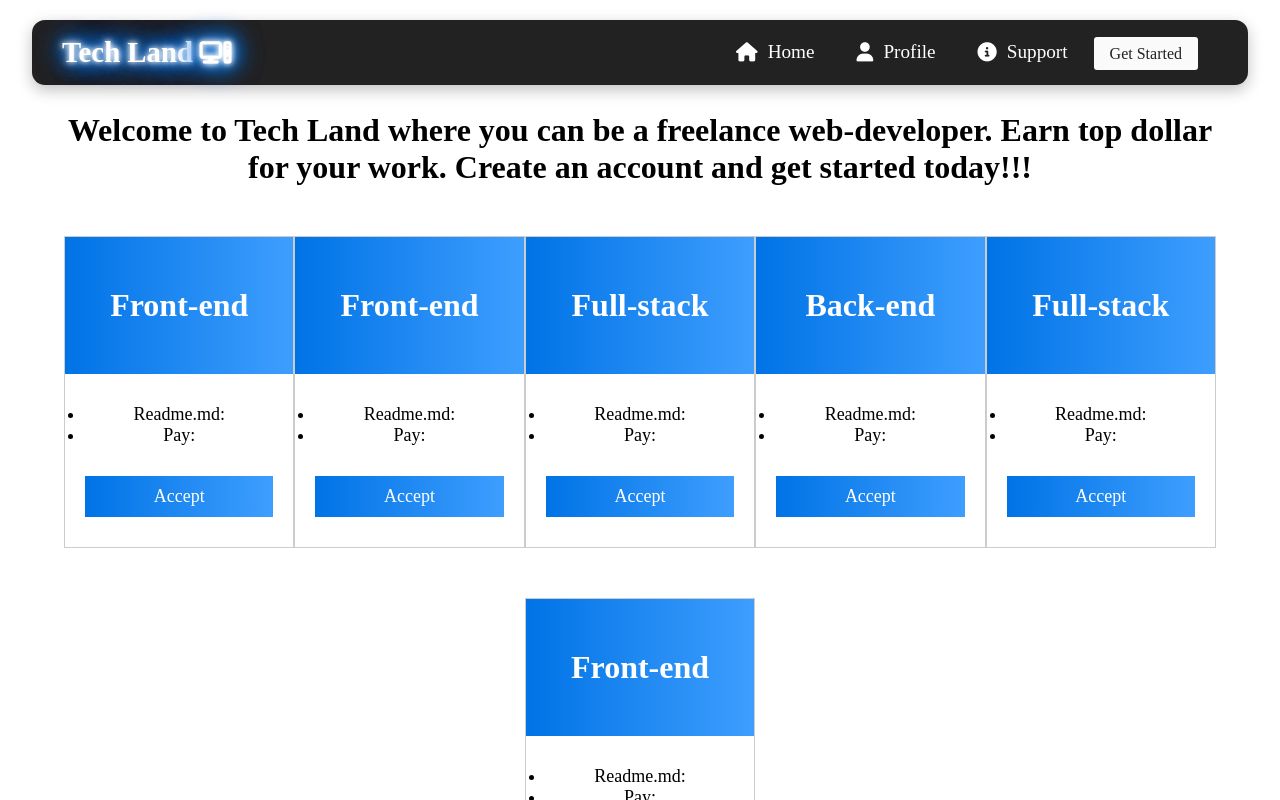
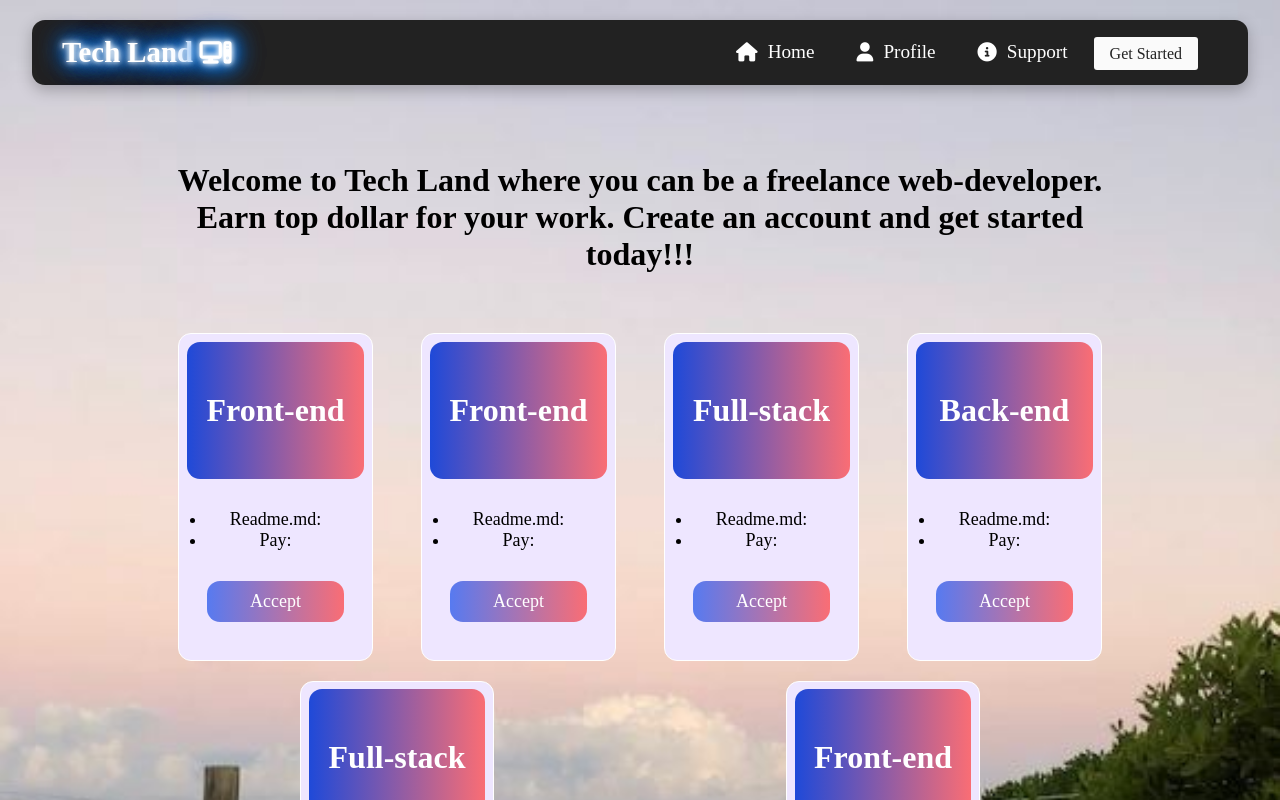
Before and after one commit to richardwilborn/Tech-Land, a React (Create React App) app: page / in a window 1280 px wide. Shown: the top 800 px of the page. Built offline with nearby package versions, Linux system fonts and the light colour scheme.

Commit message:
updates on css.

```diff
--- a/src/Components/Home.js
+++ b/src/Components/Home.js
@@ -5,6 +5,7 @@ import React from 'react'
 function Home(){
 
     return (<>
+    <div className="home-container">
     <div class="container">
     <div class="heading">
       <h1>Welcome to Tech Land where you can be a freelance web-developer. Earn top dollar for your
@@ -86,6 +87,7 @@ function Home(){
       </div>
     </div>
   </div>
+  </div>
     </>
     );
 }
--- a/src/Components/Login.js
+++ b/src/Components/Login.js
@@ -1,7 +1,61 @@
-import React from "react"
+import "./Styles/GetStarted.css"
+import React from "react";
 
-const Login = () => {
-    return <div>Login</div>
-};
 
-export default Login;
+
+
+function GetStarted(){
+
+    return (<>
+    <div className="loginBody">
+    <div className="gsContainer">
+        <div className="loginContainer">
+            <input id="item1" type="radio" name="item" className="signIn" checked></input><label htmlFor="item1" className="item">Sign In</label>
+            <input id="item2" type="radio" name="item" className="signUp" checked></input><label htmlFor="item2" className="item">Sign Up</label>
+            <div className="loginForm">
+                <div className="signInHtm">
+                    <div className="group">
+                        <input placeholder="Username" id="user" type="text" className="input"></input>
+                    </div>
+                    <div className="group">
+                        <input placeholder="Password" id="pass" type="password" className="input" datatype="password"></input>
+                    </div>
+                    <div className="group">
+                        <input type="submit" className="button" ></input>
+                    </div>
+                        <div className="hr"></div>
+                        <div className="footer">
+                            <a href="#" >Forgot Password?</a>
+                        </div>
+                </div>
+                <div className="signUpHtm">
+                    <div className="group">
+                        <input placeholder="Username" id="user" type="text" className="input"></input>
+                    </div>
+                    <div className="group">
+                        <input placeholder="Email address" id="pass" type="text" className="input"></input>
+                    </div>
+                    <div className="group">
+                        <input placeholder="Password" id="pass" type="password" className="input" datatype="password"></input>
+                    </div>
+                    <div className="group">
+                        <input placeholder="Repeat password" id="pass" type="password" className="input" datatype="password"></input>
+                    </div>
+                    <div className="group">
+                        <input  type="submit" className="button"></input>
+                    </div>
+                    <div className="hr"></div>
+                    <div className="footer">
+                        <label className="account" htmlFor="item1">Already have an account?</label>
+                    </div>
+                </div>
+            </div>
+
+        </div>
+    </div>
+    </div>
+    </>
+    );
+}
+
+export default GetStarted;
--- a/src/Components/MenuData.js
+++ b/src/Components/MenuData.js
@@ -1,19 +1,19 @@
 export const MenuData = [
     {
         title: "Home",
-        url:"",
+        url:"/",
         cName: "navLinks",
         icon: "fa-solid fa-house"
     },
     {
         title: "Profile",
-        url:"",
+        url:"Profile",
         cName: "navLinks",
         icon: "fa-solid fa-user"
     },
     {
         title: "Support",
-        url:"",
+        url:"Support",
         cName: "navLinks",
         icon: "fa-solid fa-circle-info"
     },
@@ -26,7 +26,7 @@ export const MenuData = [
     // },
     {
         title: "Get Started",
-        url:"",
+        url:"Login",
         cName: "getStarted",
     },
 
--- a/src/Components/Styles/Home.css
+++ b/src/Components/Styles/Home.css
@@ -2,6 +2,17 @@
     padding: 0;
     margin: 0;
     box-sizing: border-box;
+  }
+
+  .home-container {
+    min-height: 100vh;
+    padding: 50px 100px;
+    display: flex;
+    justify-content: center;
+    align-items: center;
+    flex-direction: column;
+    background: url(./Img/homepage.JPG);
+    background-size: cover;
   }
 
   .container {
@@ -23,33 +34,39 @@
 
   .card {
     width: 20%;
-    background: #fff;
-    border: 1px solid #ccc;
+    background-color: #eee6ff;
+    border: 1px solid #fff;
+    padding: 0.8%;
     margin-bottom: 50px;
     transition: 0.3s;
+    border-radius: 13px;
+    margin: 10px;
   }
 
   .card-header {
     text-align: center;
     padding: 50px 10px;
-    background: linear-gradient(to right, #0073e6, #3e9efe);
+    background: linear-gradient(to right, #0d3cd5eb, #fe3e3eb7);
     color: #fff;
+    border-radius: 13px;
   }
 
   .card-body {
     padding: 30px 20px;
     text-align: center;
     font-size: 18px;
+
   }
 
   .card-body .btn {
     display: block;
     color: #fff;
     text-align: center;
-    background: linear-gradient(to right, #0073e6, #3e9efe);
+    background: linear-gradient(to right, #4a71efeb, #fe3e3eb7);
     margin-top: 30px;
     text-decoration: none;
     padding: 10px 5px;
+    border-radius: 13px;
   }
 
   .btn:hover {
--- a/src/Components/Support.js
+++ b/src/Components/Support.js
@@ -1,6 +1,5 @@
 import "./Styles/Support.css"
 import React from "react";
-
 
 
 function Support(){
```
Also changed, not shown: src/Components/GetStarted.js (deleted, +0 -61 lines), src/Components/Styles/Img/homepage.JPG (added).
